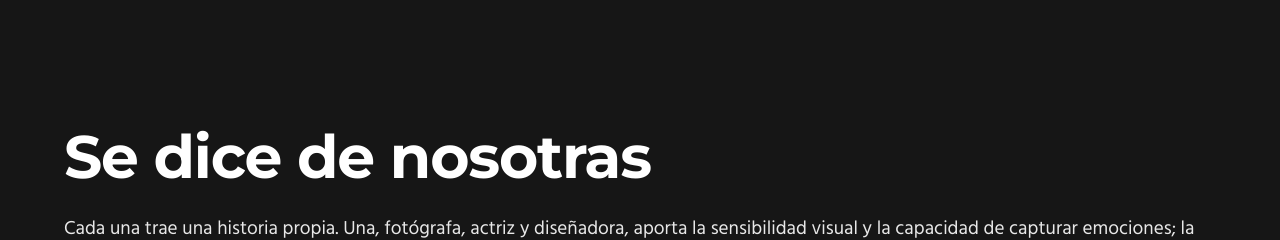
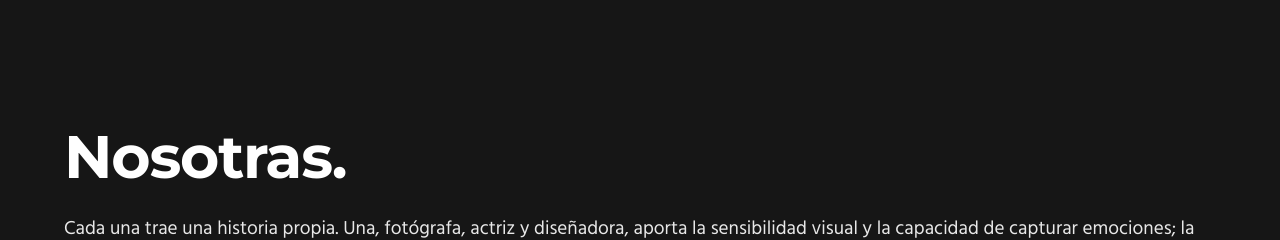
Before and after one commit to maximdeg/luz-roja-website, a Next.js app: page / in a window 1280 px wide. Shown: the part 1744-1984 px from the top of the page. Built offline with nearby package versions, Linux system fonts and the light colour scheme; no server answers.

Commit message:
tiny text changes

```diff
--- a/app/components/testimonial-carousel.tsx
+++ b/app/components/testimonial-carousel.tsx
@@ -68,7 +68,7 @@ export function TestimonialCarousel({ items }: { items: TestimonialItem[] }) {
 
   return (
     <div className="lr-testimonial-inner">
-      <p className="lr-testimonial-kicker">Lo que dicen quienes confían en nosotras</p>
+      <p className="lr-testimonial-kicker">Se dice de nosotras</p>
 
       <div
         className="lr-testimonial-carousel"
--- a/app/page.tsx
+++ b/app/page.tsx
@@ -467,7 +467,7 @@ function NosotrasSection() {
   return (
     <section className="lr-nosotras" id="nosotras">
       <div className="lr-nosotras-inner">
-        <h2 className="lr-nosotras-heading">Se dice de nosotras</h2>
+        <h2 className="lr-nosotras-heading">Nosotras.</h2>
         <p className="lr-nosotras-lead">
           Cada una trae una historia propia. Una, fotógrafa, actriz y diseñadora, aporta la
           sensibilidad visual y la capacidad de capturar emociones; la otra, docente,
```
